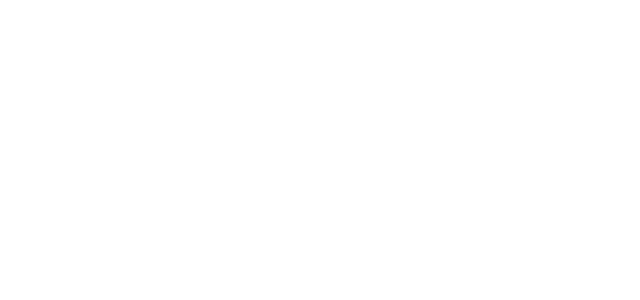
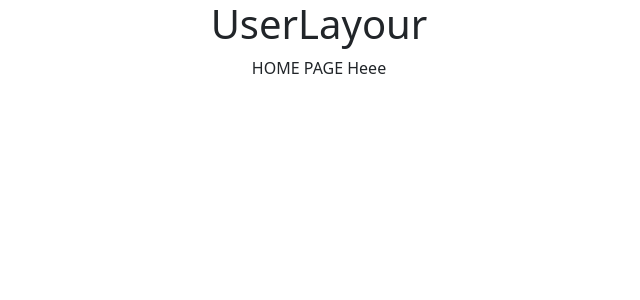
Before and after one commit to HaiPoxy/LearningPhysic_FE, a React (Vite) app: page /homepage in a window 1280 px wide. Before the commit this address had no page. Shown: the top 300 px of the page, without its empty margins (321-961 px from the left). Built offline with nearby package versions, Linux system fonts and the light colour scheme; sample sign-in values are in the browser's storage.

Commit message:
Update Login, Logout and Routes

```diff
--- a/src/layouts/AdminLayout/HeaderComponent/index.jsx
+++ b/src/layouts/AdminLayout/HeaderComponent/index.jsx
@@ -1,16 +1,21 @@
 import React from 'react';
 import {Avatar, Box, Divider, IconButton, Menu, MenuItem, Toolbar, Tooltip, Typography} from '@mui/material';
 import MenuIcon from '@mui/icons-material/Menu';
+import {useNavigate} from "react-router-dom";
 
 function HeaderComponent() {
     const [anchorElUser, setAnchorElUser] = React.useState(null);
-
+    const navigate = useNavigate();
     const handleOpenUserMenu = (event) => {
         setAnchorElUser(event.currentTarget);
     };
 
     const handleCloseUserMenu = () => {
         setAnchorElUser(null);
+    };
+    const handleLogout = () => {
+        handleCloseUserMenu();
+        navigate('/logout');
     };
 
     return (
@@ -50,7 +55,7 @@ function HeaderComponent() {
                     onClose={handleCloseUserMenu}
                 >
                     <MenuItem onClick={handleCloseUserMenu}>Quản lý thông tin</MenuItem>
-                    <MenuItem onClick={handleCloseUserMenu}>Đăng xuất</MenuItem>
+                    <MenuItem onClick={handleLogout}>Đăng xuất</MenuItem>
                 </Menu>
             </Toolbar>
             <Divider/>
--- a/src/layouts/AdminLayout/SideBarComponent/index.jsx
+++ b/src/layouts/AdminLayout/SideBarComponent/index.jsx
@@ -45,20 +45,20 @@ function SideBarComponent() {
     };
 
     const menuItems = [
-        {id: 'dashboard', icon: <Dashboard/>, text: 'Dashboard', path: '/dashboard'},
+        {id: 'dashboard', icon: <Dashboard/>, text: 'Dashboard', path: '/admin/dashboard'},
         {
             id: 'questions',
             icon: <QuestionAnswer/>,
             text: 'Quản lý Câu hỏi - Đáp án (Bài tập)',
-            path: '/questions'
+            path: '/admin/questions'
         },
-        {id: 'exams', icon: <FileCopy/>, text: 'Quản lý Đề thi - Đáp án', path: '/exams'},
-        {id: 'accounts', icon: <AccountCircle/>, text: 'Quản lý tài khoản', path: '/accounts'},
-        {id: 'articles', icon: <Article/>, text: 'Quản lý bài viết', path: '/articles'},
-        {id: 'chats', icon: <Chat/>, text: 'Quản lý phần hỏi đáp', path: '/chats'},
-        {id: 'ebooks', icon: <Book/>, text: 'Quản lý ebook', path: '/ebooks'},
-        {id: 'lectures', icon: <School/>, text: 'Quản lý bài giảng', path: '/lectures'},
-        {id: 'courses', icon: <School/>, text: 'Quản lý khóa học', path: '/courses'},
+        {id: 'exams', icon: <FileCopy/>, text: 'Quản lý Đề thi - Đáp án', path: '/admin/exams'},
+        {id: 'accounts', icon: <AccountCircle/>, text: 'Quản lý tài khoản', path: '/admin/accounts'},
+        {id: 'articles', icon: <Article/>, text: 'Quản lý bài viết', path: '/admin/articles'},
+        {id: 'chats', icon: <Chat/>, text: 'Quản lý phần hỏi đáp', path: '/admin/chats'},
+        {id: 'ebooks', icon: <Book/>, text: 'Quản lý ebook', path: '/admin/ebooks'},
+        {id: 'lectures', icon: <School/>, text: 'Quản lý bài giảng', path: '/admin/lectures'},
+        {id: 'courses', icon: <School/>, text: 'Quản lý khóa học', path: '/admin/courses'},
     ];
 
     return (
--- a/src/layouts/UserLayout/index.jsx
+++ b/src/layouts/UserLayout/index.jsx
@@ -4,6 +4,7 @@ import {Outlet} from "react-router-dom";
 function UserLayout(props) {
     return (
         <>
+            <h1>UserLayour</h1>
             <Outlet/>
         </>
     );
--- a/src/pages/HomePage/index.jsx
+++ b/src/pages/HomePage/index.jsx
@@ -1,9 +1,9 @@
-import React from 'react';
-
 function HomePage(props) {
     return (
         <>
-
+            <div>
+                HOME PAGE Heee
+            </div>
         </>
     );
 }
--- /dev/null
+++ b/src/pages/LogoutComponent/index.jsx
@@ -0,0 +1,18 @@
+import {useEffect} from 'react';
+import {useNavigate} from 'react-router-dom';
+
+function LogoutComponent() {
+    const navigate = useNavigate();
+
+    useEffect(() => {
+        // Clear the authentication token
+        localStorage.removeItem('authToken');
+
+        // Redirect to login page
+        navigate('/login');
+    }, [navigate]);
+
+    return null;
+}
+
+export default LogoutComponent;
--- /dev/null
+++ b/src/pages/NotFoundComponent/index.jsx
@@ -0,0 +1,9 @@
+import React from 'react';
+
+function NotFoundComponent(props) {
+    return (
+        <>404 Not Found</>
+    );
+}
+
+export default NotFoundComponent;
--- a/src/pages/index.jsx
+++ b/src/pages/index.jsx
@@ -9,10 +9,13 @@ import ChatsComponent from './Admin/ChatsComponent'
 import EbooksComponent from './Admin/EbooksComponent'
 import LecturesComponent from './Admin/LecturesComponent'
 import CoursesComponent from './Admin/CoursesComponent'
+import LogoutComponent from './LogoutComponent'
+import NotFoundComponent from './NotFoundComponent'
 
 export {
     HomePage,
     LoginComponent,
+    LogoutComponent,
     DashboardComponent,
     QuestionsComponent,
     ExamsComponent,
@@ -21,5 +24,6 @@ export {
     ChatsComponent,
     EbooksComponent,
     LecturesComponent,
-    CoursesComponent
+    CoursesComponent,
+    NotFoundComponent
 };
--- a/src/routes/PrivateRoute.jsx
+++ b/src/routes/PrivateRoute.jsx
@@ -1,8 +1,5 @@
-import React from 'react';
-import {Navigate} from 'react-router-dom';
-import {jwtDecode} from 'jwt-decode'; // Ensure correct import
-import AdminLayout from "../layouts/AdminLayout/index.jsx";
-import UserLayout from "../layouts/UserLayout/index.jsx";
+import {jwtDecode} from "jwt-decode";
+import {Navigate} from "react-router-dom";
 
 const PrivateRoute = ({children}) => {
     const token = localStorage.getItem('authToken');
@@ -28,18 +25,19 @@ const PrivateRoute = ({children}) => {
         return <Navigate to="/login"/>;
     }
 
-    // Ngăn chặn role USER truy cập vào trang ADMIN
     if (userRole === 'USER' && window.location.pathname.startsWith('/admin')) {
         return <Navigate to="/homepage"/>;
     }
-
-    if (userRole === 'ADMIN') {
-        return <AdminLayout>{children}</AdminLayout>;
-    } else if (userRole === 'USER') {
-        return <UserLayout>{children}</UserLayout>;
-    } else {
-        return <Navigate to="/login"/>;
-    }
+    // //
+    // // if (userRole === 'ADMIN') {
+    // //     return <AdminLayout>{children}</AdminLayout>;
+    // // } else if (userRole === 'USER') {
+    // //     return <UserLayout>{children}</UserLayout>;
+    // // } else {
+    // //     return <Navigate to="/login"/>;
+    // // }
+    return children
 };
 
+
 export default PrivateRoute;
--- a/src/routes/RouteMapper.jsx
+++ b/src/routes/RouteMapper.jsx
@@ -1,12 +1,13 @@
-import {Route, Routes} from 'react-router-dom';
+import {Navigate, Route, Routes} from 'react-router-dom';
 import {routeItems} from './index.jsx';
 import PrivateRoute from "./PrivateRoute.jsx";
+
 
 const RouteMapper = () => {
     return (
         <Routes>
             {routeItems.map((routeItem, index) => (
-                <Route key={index}>
+                <Route key={index} element={<routeItem.layout/>}>
                     {routeItem.routes.map((route, subIndex) => (
                         <Route
                             key={subIndex}
@@ -15,7 +16,6 @@ const RouteMapper = () => {
                                 route.isPublic ? (
                                     <route.component/>
                                 ) : (
-                                    //Kiểm tra login
                                     <PrivateRoute>
                                         <route.component/>
                                     </PrivateRoute>
@@ -25,8 +25,10 @@ const RouteMapper = () => {
                     ))}
                 </Route>
             ))}
+            <Route path="*" element={<Navigate to="/404page" replace/>}/>
         </Routes>
     );
 };
 
+
 export default RouteMapper;
--- a/src/routes/index.jsx
+++ b/src/routes/index.jsx
@@ -12,6 +12,8 @@ import {
     HomePage,
     LecturesComponent,
     LoginComponent,
+    LogoutComponent,
+    NotFoundComponent,
     QuestionsComponent
 } from '../pages';
 
@@ -21,10 +23,26 @@ export const routeItems = [
         routes: [
             {
                 name: 'login',
-                title: 'Login page',
+                title: 'Login Page',
                 icon: "nav-icon fas fa-tachometer-alt",
                 component: LoginComponent,
                 path: '/login',
+                isPublic: true,
+            },
+            {
+                name: 'logout',
+                title: 'Logout Page',
+                icon: "nav-icon fas fa-tachometer-alt",
+                component: LogoutComponent,
+                path: '/logout',
+                isPublic: true,
+            },
+            {
+                name: 'notfound',
+                title: 'Not Found Page',
+                icon: "nav-icon fas fa-tachometer-alt",
+                component: NotFoundComponent,
+                path: '/404page',
                 isPublic: true,
             }
         ]
@@ -34,10 +52,10 @@ export const routeItems = [
         routes: [
             {
                 name: 'home',
-                title: 'Home page',
+                title: 'Home Page',
                 component: HomePage,
-                path: '/home'
-            },
+                path: '/homepage'
+            }
         ]
     },
     {
@@ -98,5 +116,5 @@ export const routeItems = [
                 path: '/admin/courses'
             }
         ]
-    },
+    }
 ];
```
